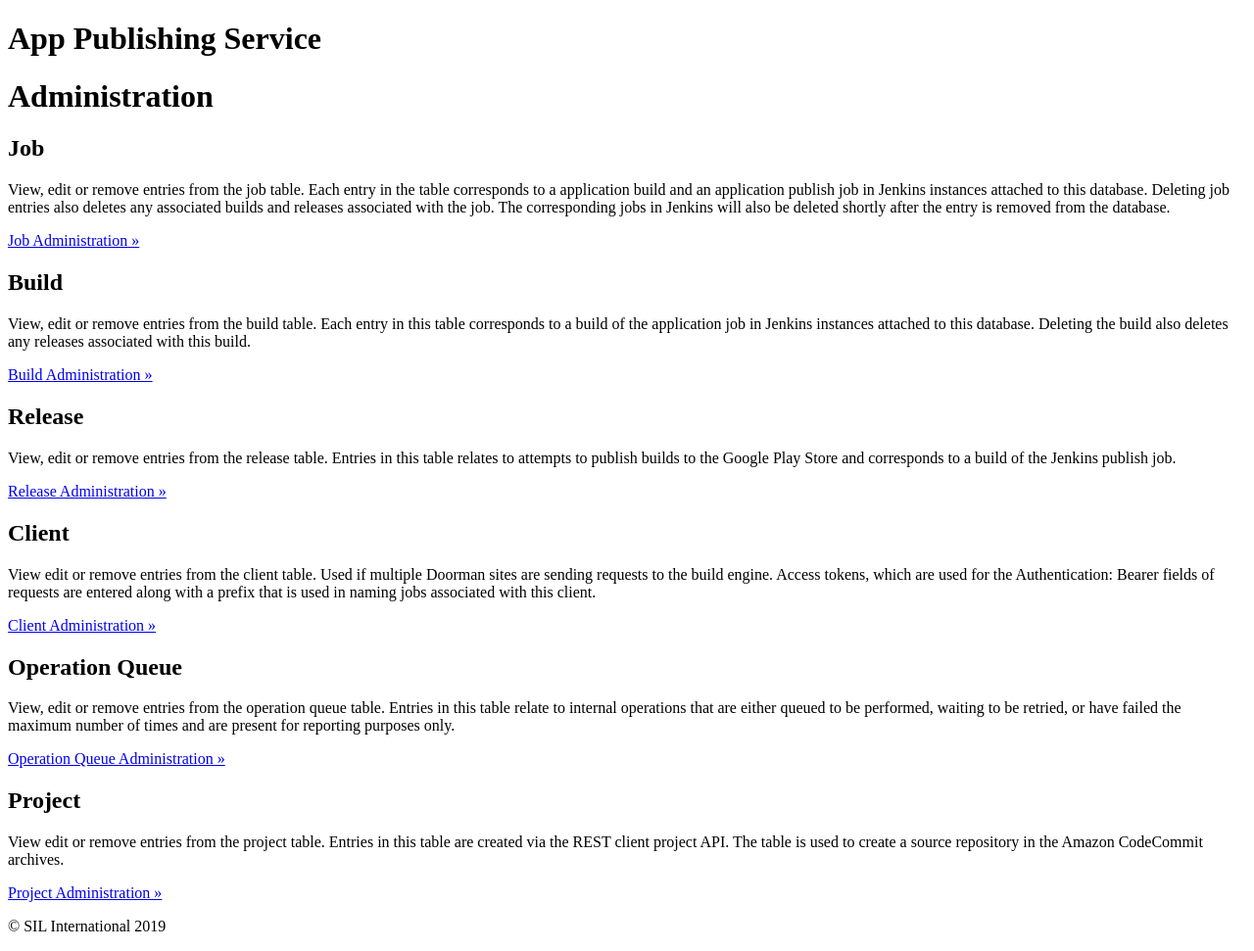
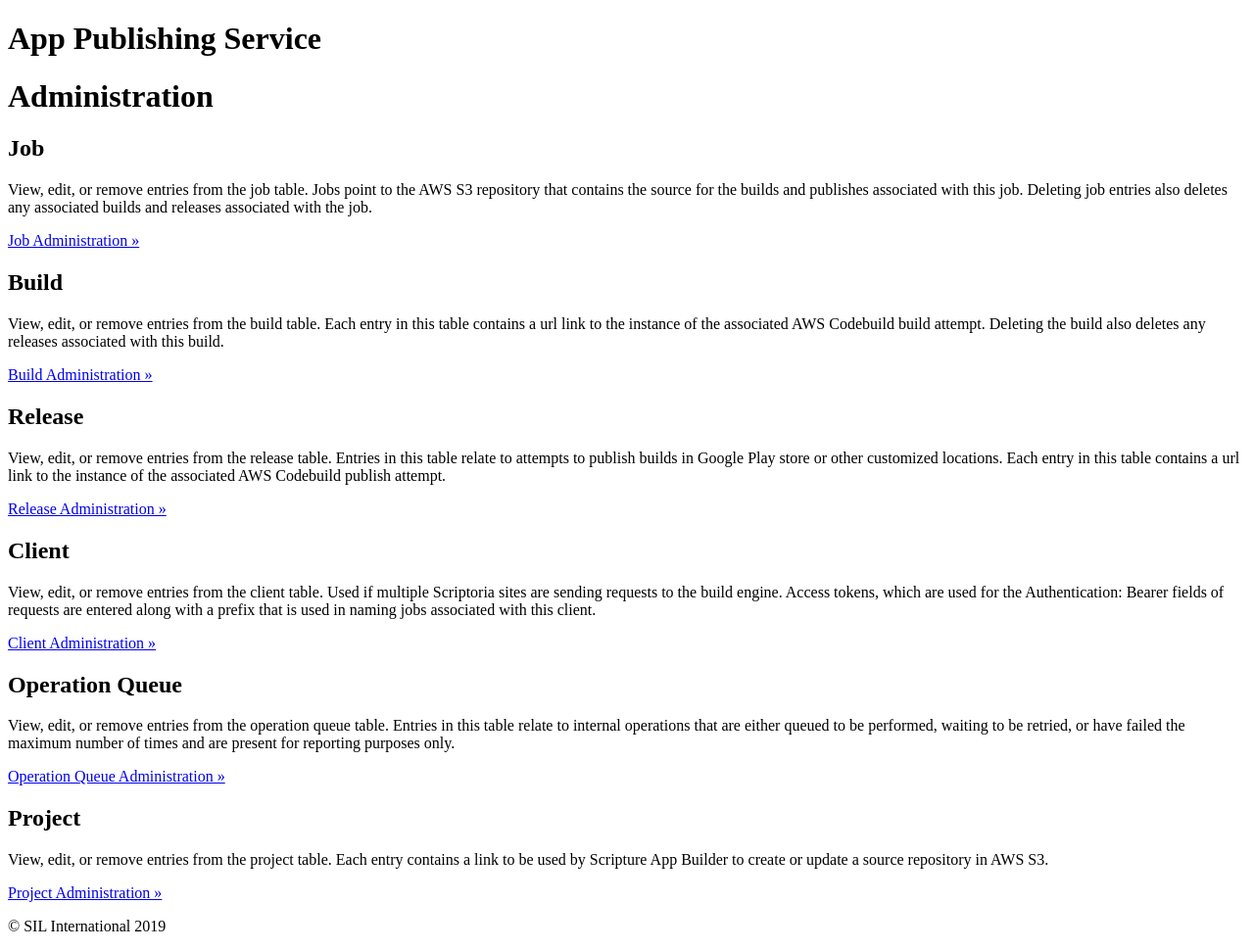
Before and after one commit to sillsdev/appbuilder-buildengine-api, a Yii app: the page made by application/frontend/views/site/index.php in a window 1280 px wide. Shown: the whole page at 98% size. Run offline with PHP 8.4 and a stand-in for Yii, Linux system fonts and the light colour scheme; the template is opened without the code that fills it, so the values that code supplies are empty; some libraries are stand-ins or nearby versions.

Commit message:
Change build engine admin text to remove references to Jenkins (#18)
* Change build engine admin text to remove references to Jenkins

* Adjust for commas

```diff
--- a/application/frontend/views/site/index.php
+++ b/application/frontend/views/site/index.php
@@ -15,19 +15,19 @@ $this->title = 'SIL App Builder Administration';
             <div class="col-lg-2">
                 <h2>Job</h2>
 
-                <p>View, edit or remove entries from the job table.  Each entry in the table corresponds to
-                    a application build and an application publish job in Jenkins instances attached to this database.
+                <p>View, edit, or remove entries from the job table.
+                    Jobs point to the AWS S3 repository that contains the source for
+                    the builds and publishes associated with this job.
                     Deleting job entries also deletes any associated
-                builds and releases associated with the job.  The corresponding jobs in Jenkins will also be deleted
-                shortly after the entry is removed from the database. </p>
+                builds and releases associated with the job. </p>
 
                 <p><a class="btn btn-default" href="/job-admin">Job Administration &raquo;</a></p>
             </div>
             <div class="col-lg-2">
                 <h2>Build</h2>
 
-                <p>View, edit or remove entries from the build table.  Each entry in this table corresponds to a build
-                    of the application job in Jenkins instances attached to this database.  Deleting the build also
+                <p>View, edit, or remove entries from the build table.  Each entry in this table contains a url link
+                    to the instance of the associated AWS Codebuild build attempt.  Deleting the build also
                 deletes any releases associated with this build.</p>
 
                 <p><a class="btn btn-default" href="/build-admin">Build Administration &raquo;</a></p>
@@ -35,15 +35,16 @@ $this->title = 'SIL App Builder Administration';
             <div class="col-lg-2">
                 <h2>Release</h2>
 
-                <p>View, edit or remove entries from the release table.  Entries in this table relates to attempts to
-                    publish builds to the Google Play Store and corresponds to a build of the Jenkins publish job.</p>
+                <p>View, edit, or remove entries from the release table.  Entries in this table relate to attempts to publish
+                    builds in Google Play store or other customized locations.  Each entry in this table contains a url link
+                    to the instance of the associated AWS Codebuild publish attempt.</p>
 
                 <p><a class="btn btn-default" href="/release-admin">Release Administration &raquo;</a></p>
             </div>
             <div class="col-lg-2">
                 <h2>Client</h2>
 
-                <p>View edit or remove entries from the client table.  Used if multiple Doorman sites are sending requests to
+                <p>View, edit, or remove entries from the client table.  Used if multiple Scriptoria sites are sending requests to
                     the build engine.  Access tokens, which are used for the Authentication: Bearer fields of requests are entered
                     along with a prefix that is used in naming jobs associated with this client.
 
@@ -52,7 +53,7 @@ $this->title = 'SIL App Builder Administration';
             <div class="col-lg-2">
                 <h2>Operation Queue</h2>
 
-                <p>View, edit or remove entries from the operation queue table.  Entries in this table relate to internal operations
+                <p>View, edit, or remove entries from the operation queue table.  Entries in this table relate to internal operations
                     that are either queued to be performed, waiting to be retried, or have failed the maximum number of times and
                     are present for reporting purposes only.
 
@@ -61,8 +62,8 @@ $this->title = 'SIL App Builder Administration';
             <div class="col-lg-2">
                 <h2>Project</h2>
 
-                <p>View edit or remove entries from the project table.  Entries in this table are created via the REST client project
-                    API.  The table is used to create a source repository in the Amazon CodeCommit archives.
+                <p>View, edit, or remove entries from the project table.
+                     Each entry contains a link to be used by Scripture App Builder to create or update a source repository in AWS S3.
 
                 <p><a class="btn btn-default" href="/project-admin">Project Administration &raquo;</a></p>
             </div>
```
